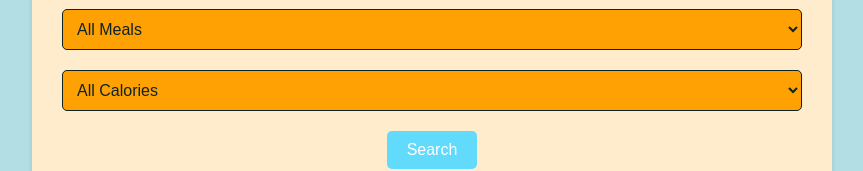
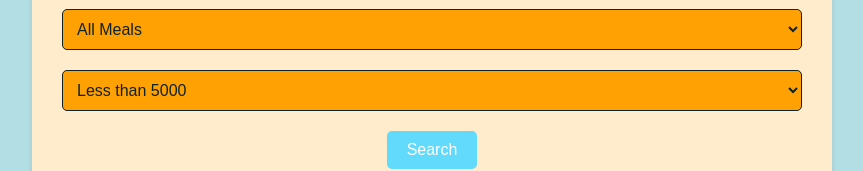
Before and after one commit to yallie11/flavorfinder-, a React (Create React App) app: page / in a window 1280 px wide. Shown: the part 308-479 px from the top of the page, without its empty margins (208-1071 px from the left). Built offline with nearby package versions, Linux system fonts and the light colour scheme.

Commit message:
#changed the default value to less than 5000

```diff
--- a/src/App.js
+++ b/src/App.js
@@ -8,9 +8,10 @@ import RecipeResults from './components/RecipeResults';
 import { recipes } from './recipes';
 
 function App() {
+	const [recipes, setRecipes] = useState([]);
 	const [searchParams, setSearchParams] = useState({
 		searchTerm: '',
-		calorieFilter: '',
+		calorieFilter: '5000',
 		cuisineFilter: '',
 		mealFilter: '',
 		dishFilter: '',
--- a/src/components/Filter.js
+++ b/src/components/Filter.js
@@ -90,7 +90,6 @@ function Filter({
       </select>
 
       <select value={calorieFilter} onChange={(e) => onCalorieChange(e.target.value)}>
-        <option value="">All Calories</option>
         <option value="1000">Less than 1000</option>
         <option value="2000">Less than 2000</option>
         <option value="3000">Less than 3000</option>
```
